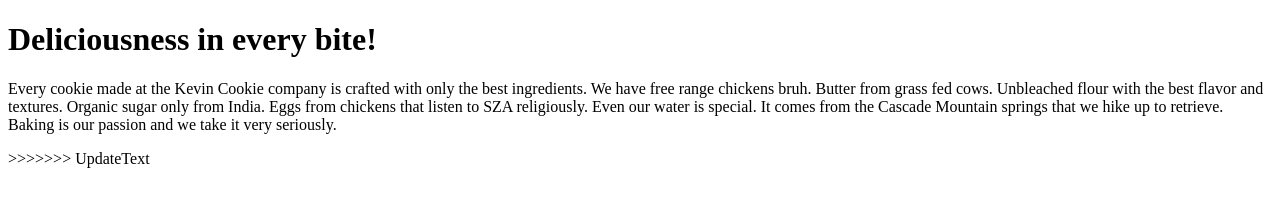
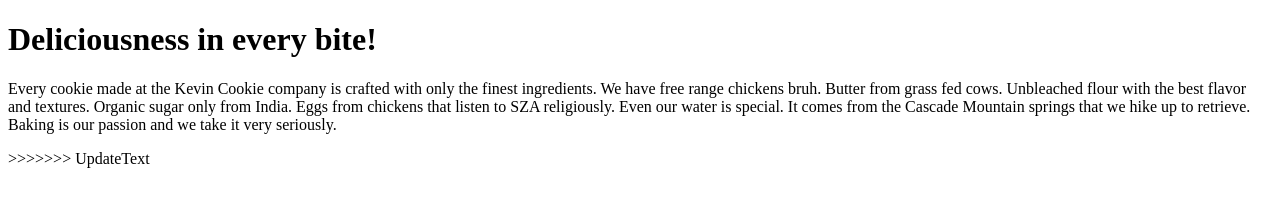
Before and after one commit to TimmyAkinyemi123/KevinCookieCompany.illus, a plain HTML site: page index.htm in a window 1280 px wide. Drawn offline with Linux system fonts and the light colour scheme.

Commit message:
Skipping staging and jumping the broom

```diff
--- a/index.htm
+++ b/index.htm
@@ -4,7 +4,7 @@
 
 <h1>Deliciousness in every bite!</h1>
 
-<p>Every cookie made at the Kevin Cookie company is crafted with only the best ingredients. We have free range chickens bruh. Butter from grass fed cows. Unbleached flour with the best flavor and textures. Organic sugar only from India. Eggs from chickens that listen to SZA religiously. Even our water is special. It comes from the Cascade Mountain springs that we hike up to retrieve. Baking is our passion and we take it very seriously.</p>
+<p>Every cookie made at the Kevin Cookie company is crafted with only the finest ingredients. We have free range chickens bruh. Butter from grass fed cows. Unbleached flour with the best flavor and textures. Organic sugar only from India. Eggs from chickens that listen to SZA religiously. Even our water is special. It comes from the Cascade Mountain springs that we hike up to retrieve. Baking is our passion and we take it very seriously.</p>
 >>>>>>> UpdateText
 
 </body>
```
